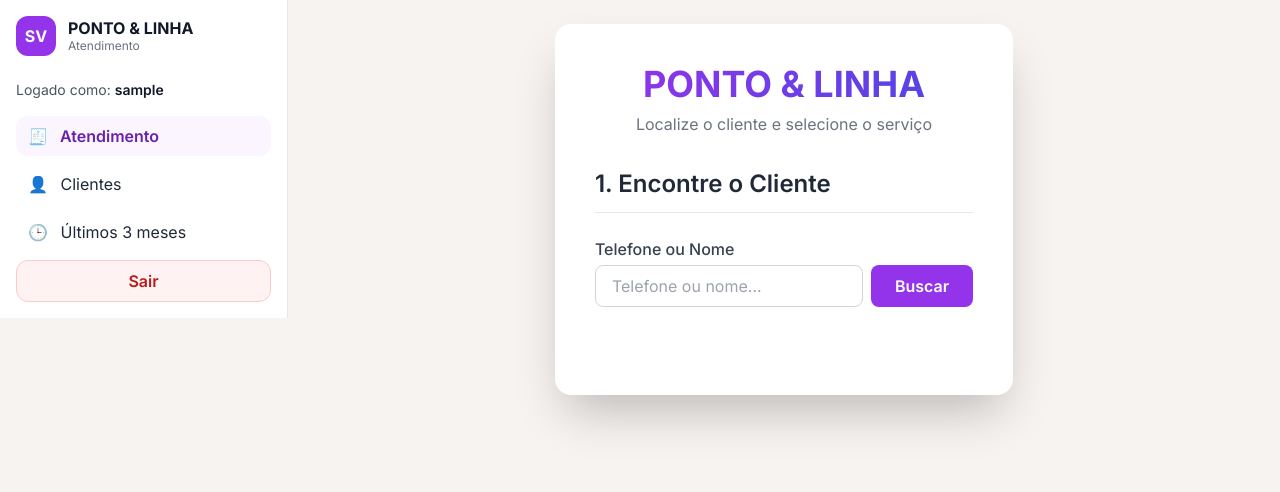
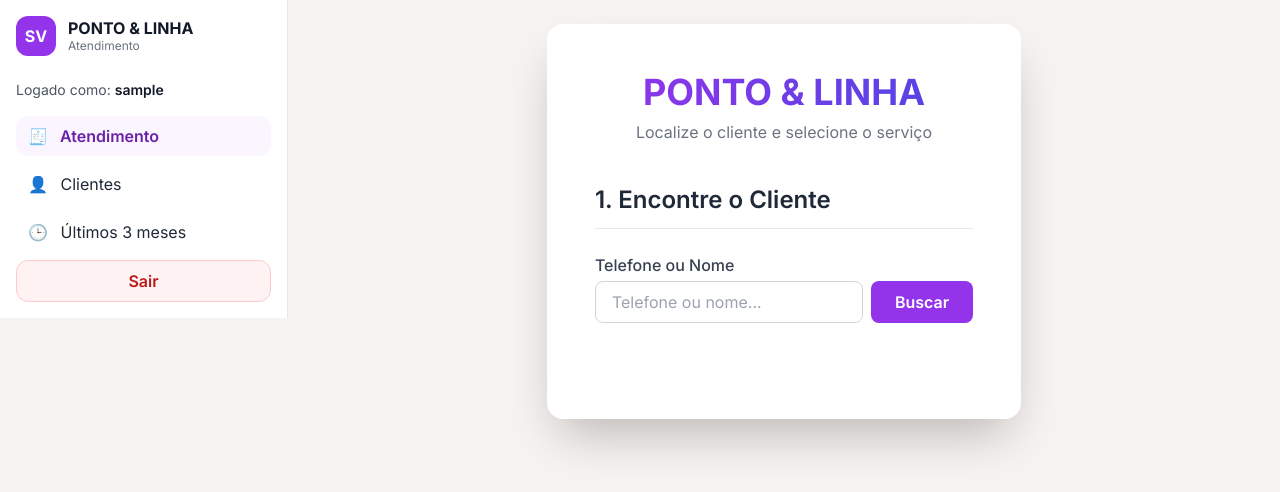
Before and after one commit to paulohs000-create/Sistema-Vendas, a Flask app: page / in a window 1280 px wide. Shown: the top 492 px of the page. Run offline with Flask 3, Linux system fonts and the light colour scheme; the visitor is signed in with stand-in values (Sample User, id 1); some libraries are stand-ins or nearby versions.

Commit message:
Update atendimento.html

```diff
--- a/templates/atendimento.html
+++ b/templates/atendimento.html
@@ -53,7 +53,7 @@
 
 
     <section id="section-atendimento">
-  <div id="main-application" class="bg-white p-8 sm:p-10 rounded-2xl shadow-2xl w-full max-w-2xl space-y-8">
+  <div id="main-application" class="bg-white p-10 sm:p-12 rounded-2xl shadow-2xl w-full max-w-5xl space-y-10">
 
         <header id="main-header" class="text-center">
             <h1 class="text-3xl sm:text-4xl font-extrabold text-transparent bg-clip-text bg-gradient-to-r from-purple-600 to-indigo-600">
@@ -110,7 +110,7 @@
               <div id="global-search-results" class="hidden bg-white border border-gray-200 rounded-2xl p-3 max-h-72 overflow-auto"></div>
             </div>
 
-                <div id="service-categories" class="grid grid-cols-2 sm:grid-cols-3 lg:grid-cols-4 gap-3 sm:gap-4"></div>
+                <div id="service-categories"       class="grid grid-cols-2 sm:grid-cols-3 md:grid-cols-4 lg:grid-cols-6 gap-4"></div>
             </div>
             <div id="specific-services-container" class="hidden">
                  <h2 id="specific-service-title" class="text-2xl font-semibold text-gray-800 border-b pb-3 mb-6">3. Selecione o Serviço</h2>
```
